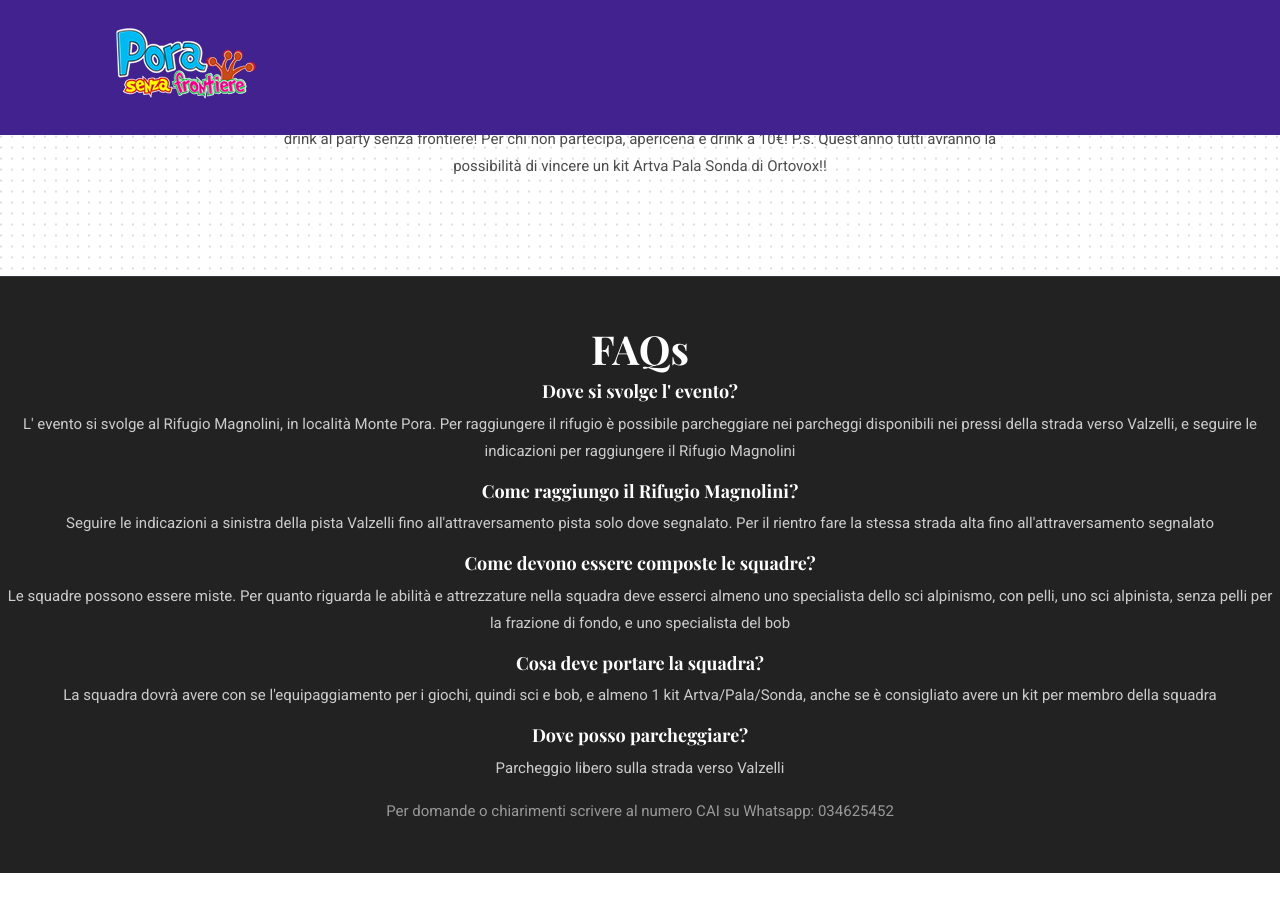
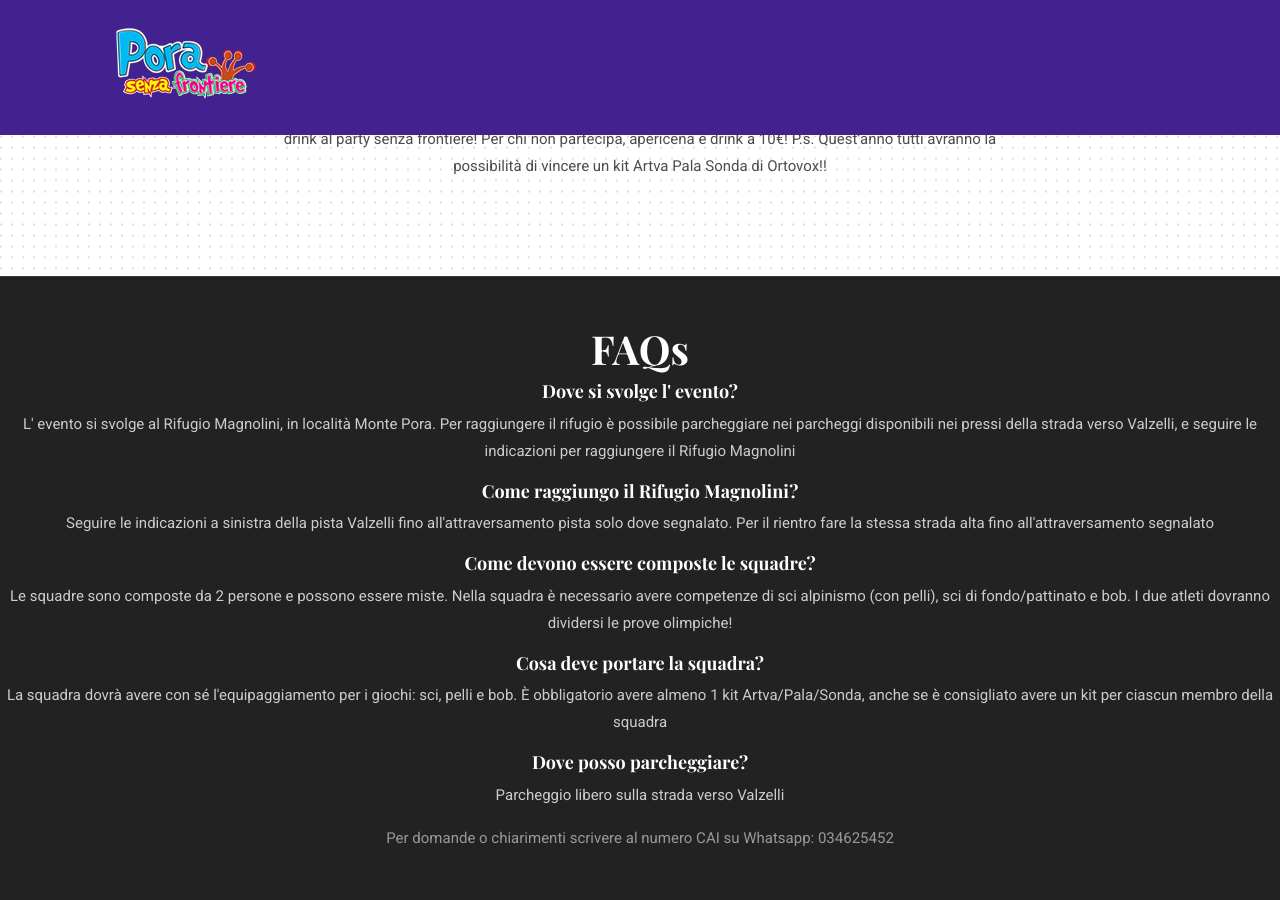
Before and after one commit to porasenzafrontiere/porasenzafrontiere.github.io, a Jekyll site: the page built from index.html, in a window 1280 px wide and 900 px high, scrolled down 4333 px. Built offline with Jekyll 4.4.1, drawn with Linux system fonts in a browser that asks for light colours; before the commit the page ends 5206 px from its top, so only the background shows below that; some of the changed text lies outside the part shown.

Commit message:
Update website for LE PORALIMPIADI 2026 - 10th Anniversary Edition
Update hero section, about page, games description, and FAQs to reflect the new 2026 format:
- Change event name to LE PORALIMPIADI
- Update date to 7 Febbraio 2026
- Update team format from 3 to 2 people
- Add Limited Edition messaging (50 participants, 25 nations)
- Update relay race description for 2-person teams
- Update FAQs for new team composition
- Add DJ Lorisio mention in closing ceremony

🤖 Generated with [Claude Code](https://claude.com/claude-code)

Co-Authored-By: Claude Sonnet 4.5 <noreply@anthropic.com>

```diff
--- a/_includes/about-section.html
+++ b/_includes/about-section.html
@@ -4,7 +4,7 @@
     <div class="row">
       <div class="col-lg-10 mx-auto text-center">
         <h3 class="text-white">DIVERTIMENTO & SICUREZZA</h3>
-        <p class="font-secondary paragraph-lg text-dark">Pora Senza Frontiere è divertimento allo stato puro. Puro come la neve, scenografia perfetta per giochi e sfide tra 25 squadre da tre concorrenti ciascuna, rappresentanti 25 Nazioni da tutto il mondo!
+        <p class="font-secondary paragraph-lg text-dark">LE PORALIMPIADI è divertimento allo stato puro. Puro come la neve, scenografia perfetta per giochi e sfide tra 25 squadre da due concorrenti ciascuna, rappresentanti 25 Nazioni da tutto il mondo!
 <br><br>
 Travestimenti, cacce al tesoro, sfide a cronometro con le pelli sotto gli sci o con il bob sotto al sedere, quiz, pupazzi di neve, oltre che prove vitali per la sopravvivenza, come la ricerca con ARTVA, pala e sonda!
 <br><br>
--- a/_includes/education-section.html
+++ b/_includes/education-section.html
@@ -26,11 +26,10 @@
             </div>
             <div>
               <h4>Ci Vuole un fisico bestiale 💪🏻 (e anche il giusto lavoro di squadra!)</h4>
-              <p class="mb-0 text-light">Staffetta a 3<br>
+              <p class="mb-0 text-light">Staffetta a 2 - Formato olimpico!<br>
                 <ul>
-                  <li>1 - Salita con le pelli</li>
-                  <li>2 - Discesa su bob</li>
-                  <li>3 - “Pattinato” senza pelli</li>
+                  <li>Atleta 1 - Salita con le pelli + Discesa su bob</li>
+                  <li>Atleta 2 - "Pattinato" senza pelli + Discesa finale</li>
                 </ul>
               </p>
             </div>
--- a/_includes/footer.html
+++ b/_includes/footer.html
@@ -12,10 +12,10 @@
 
 
     <h5>Come devono essere composte le squadre?</h5>
-    <p>Le squadre possono essere miste. Per quanto riguarda le abilità e attrezzature nella squadra deve esserci almeno uno specialista dello sci alpinismo, con pelli, uno sci alpinista, senza pelli per la frazione di fondo, e uno specialista del bob</p>
+    <p>Le squadre sono composte da 2 persone e possono essere miste. Nella squadra è necessario avere competenze di sci alpinismo (con pelli), sci di fondo/pattinato e bob. I due atleti dovranno dividersi le prove olimpiche!</p>
 
     <h5>Cosa deve portare la squadra?</h5>
-    <p>La squadra dovrà avere con se l'equipaggiamento per i giochi, quindi sci e bob, e almeno 1 kit Artva/Pala/Sonda, anche se è consigliato avere un kit per membro della squadra</p>
+    <p>La squadra dovrà avere con sé l'equipaggiamento per i giochi: sci, pelli e bob. È obbligatorio avere almeno 1 kit Artva/Pala/Sonda, anche se è consigliato avere un kit per ciascun membro della squadra</p>
 
     <h5>Dove posso parcheggiare?</h5>
     <p>Parcheggio libero sulla strada verso Valzelli</p>
--- a/_includes/hero-section.html
+++ b/_includes/hero-section.html
@@ -3,9 +3,9 @@
   <div class="container">
     <div class="row">
       <div class="col-lg-11 mx-auto">
-        <h2 class="text-white font-tertiary">PSF 2024</h2>
-        <h1 class="text-white font-tertiary">3 Marzo 2024 - Rif. Magnolini</h1>
-        <h3 class="text-white font-tertiary">GIOCHI SENZA FRONTIERE SULLA NEVE!</h3>
+        <h2 class="text-white font-tertiary">PSF 2026 - LE PORALIMPIADI</h2>
+        <h1 class="text-white font-tertiary">7 Febbraio 2026 - 10° Anniversario</h1>
+        <h3 class="text-white font-tertiary">LIMITED EDITION - 50 PARTECIPANTI - 25 NAZIONI</h3>
       </div>
     </div>
   </div>
```
